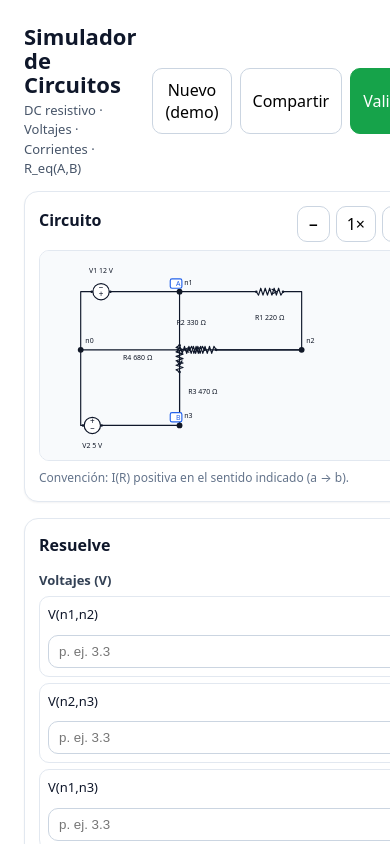
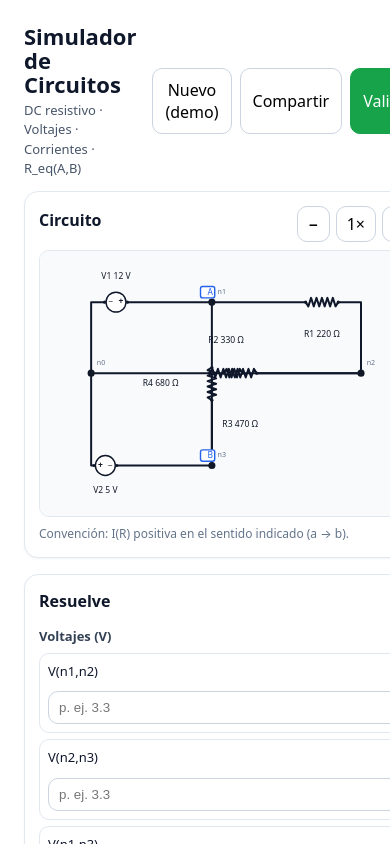
Before and after one commit to AngelPineiro-USC/circuits, a React (Vite) app: page / in a window 390 px wide. Shown: the top 844 px of the page. Built offline with nearby package versions, Linux system fonts and the light colour scheme; no server answers.

Commit message:
Render: responsive viewBox, non-scaling strokes, cleaner symbols

```diff
--- a/src/core/render/svg.ts
+++ b/src/core/render/svg.ts
@@ -38,11 +38,11 @@ export function defaultLayout(circuit: Circuit): NodePos {
 
 function polyline(points: Point[], stroke = "#0f172a", width = 2): string {
   const pts = points.map((p) => `${p.x},${p.y}`).join(" ");
-  return `<polyline points="${pts}" fill="none" stroke="${stroke}" stroke-width="${width}" stroke-linecap="round" stroke-linejoin="round" />`;
+  return `<polyline points="${pts}" fill="none" stroke="${stroke}" stroke-width="${width}" stroke-linecap="round" stroke-linejoin="round" vector-effect="non-scaling-stroke" />`;
 }
 
 function circle(p: Point, r = 6, fill = "#111827"): string {
-  return `<circle cx="${p.x}" cy="${p.y}" r="${r}" fill="${fill}" />`;
+  return `<circle cx="${p.x}" cy="${p.y}" r="${r}" fill="${fill}" vector-effect="non-scaling-stroke" />`;
 }
 
 function escapeXml(s: string): string {
@@ -56,11 +56,11 @@ function escapeXml(s: string): string {
 function text(p: Point, t: string, dy = -10): string {
   const x = p.x + 8;
   const y = p.y + dy;
-  return `<text x="${x}" y="${y}" font-family="ui-sans-serif, system-ui" font-size="12" fill="#111827">${escapeXml(t)}</text>`;
+  return `<text class="nodeLbl" x="${x}" y="${y}">${escapeXml(t)}</text>`;
 }
 
 function elementLabel(p: Point, t: string): string {
-  return `<text x="${p.x}" y="${p.y}" font-family="ui-sans-serif, system-ui" font-size="12" fill="#111827" text-anchor="middle" dominant-baseline="middle">${escapeXml(t)}</text>`;
+  return `<text class="lbl" x="${p.x}" y="${p.y}" text-anchor="middle" dominant-baseline="middle">${escapeXml(t)}</text>`;
 }
 
 function hashStr(s: string): number {
@@ -247,10 +247,20 @@ function arrow(center: Point, dir: Point, size = 9): string {
   return `<path d="M ${pA.x} ${pA.y} L ${p2.x} ${p2.y} L ${pB.x} ${pB.y}" fill="none" stroke="#0f172a" stroke-width="2" stroke-linecap="round" stroke-linejoin="round" />`;
 }
 
-export function renderCircuitSvg(circuit: Circuit, opts: RenderOptions = {}): string {
-  const width = opts.width ?? 640;
-  const height = opts.height ?? 360;
+function computeViewBox(pos: NodePos, padding = 72): { x: number; y: number; w: number; h: number } {
+  const pts = Object.values(pos);
+  const xs = pts.map((p) => p.x);
+  const ys = pts.map((p) => p.y);
+  const minX = Math.min(...xs) - padding;
+  const maxX = Math.max(...xs) + padding;
+  const minY = Math.min(...ys) - padding;
+  const maxY = Math.max(...ys) + padding;
+  return { x: minX, y: minY, w: maxX - minX, h: maxY - minY };
+}
+
+export function renderCircuitSvg(circuit: Circuit, _opts: RenderOptions = {}): string {
   const pos = defaultLayout(circuit);
+  const vb = computeViewBox(pos, 72);
 
   let body = "";
 
@@ -326,7 +336,7 @@ export function renderCircuitSvg(circuit: Circuit, opts: RenderOptions = {}): st
   }
 
   const placed = placeLabels(labels, {
-    viewport: { x: 0, y: 0, w: width, h: height },
+    viewport: { x: vb.x, y: vb.y, w: vb.w, h: vb.h },
     obstacles,
     refinePasses: 3,
     nearDistPx: 12,
@@ -360,10 +370,7 @@ export function renderCircuitSvg(circuit: Circuit, opts: RenderOptions = {}): st
 
       body += resistorZigZag(c.p, c.dir, symLen, 6, 6);
 
-      // Current direction arrow (convention: a → b) near the symbol.
-      body += arrow(c.p, c.dir);
-
-      // Label offset (deterministic) to reduce collisions when multiple elements meet near a node.
+      // Label (placed to avoid overlaps)
       const pl = placedById.get(r.id);
       if (pl) body += elementLabel({ x: pl.x, y: pl.y }, pl.text);
 
@@ -385,9 +392,15 @@ export function renderCircuitSvg(circuit: Circuit, opts: RenderOptions = {}): st
       body += `<circle cx="${c.p.x}" cy="${c.p.y}" r="14" fill="#fff" stroke="#0f172a" stroke-width="2" />`;
 
       // Polarity inside the symbol (a is +, b is -).
-      const n = normalize({ x: -c.dir.y, y: c.dir.x });
-      body += `<text x="${c.p.x - n.x * 6}" y="${c.p.y - n.y * 6}" font-size="14" fill="#0f172a" text-anchor="middle" dominant-baseline="middle">+</text>`;
-      body += `<text x="${c.p.x + n.x * 6}" y="${c.p.y + n.y * 6}" font-size="14" fill="#0f172a" text-anchor="middle" dominant-baseline="middle">−</text>`;
+      // Place +/− along the element direction for readability.
+      const u = normalize(c.dir);
+      const pPlus = { x: c.p.x - u.x * 7, y: c.p.y - u.y * 7 };
+      const pMinus = { x: c.p.x + u.x * 7, y: c.p.y + u.y * 7 };
+      // Knockout backing so symbols are readable over strokes.
+      body += `<circle cx="${pPlus.x}" cy="${pPlus.y}" r="5" fill="#fff" />`;
+      body += `<circle cx="${pMinus.x}" cy="${pMinus.y}" r="5" fill="#fff" />`;
+      body += `<text class="lbl" x="${pPlus.x}" y="${pPlus.y}" font-size="13" font-weight="700" fill="#1d4ed8" text-anchor="middle" dominant-baseline="middle">+</text>`;
+      body += `<text class="lbl" x="${pMinus.x}" y="${pMinus.y}" font-size="13" font-weight="700" fill="#1d4ed8" text-anchor="middle" dominant-baseline="middle">−</text>`;
 
       const pl = placedById.get(v.id);
       if (pl) body += elementLabel({ x: pl.x, y: pl.y }, pl.text);
@@ -435,9 +448,16 @@ export function renderCircuitSvg(circuit: Circuit, opts: RenderOptions = {}): st
     body += `<text x="${pB.x - 6}" y="${pB.y - 10}" font-size="12" fill="#2563eb">B</text>`;
   }
 
+  const style = `
+<style>
+  .lbl { font-family: ui-sans-serif, system-ui; font-size: 12px; fill: #111827; }
+  .nodeLbl { font-family: ui-sans-serif, system-ui; font-size: 10px; fill: #64748b; }
+</style>`;
+
   return `\
-<svg viewBox="0 0 ${width} ${height}" xmlns="http://www.w3.org/2000/svg" preserveAspectRatio="xMinYMin meet">\
-  <rect x="0" y="0" width="${width}" height="${height}" fill="#f8fafc" />\
+<svg viewBox="${vb.x} ${vb.y} ${vb.w} ${vb.h}" xmlns="http://www.w3.org/2000/svg" preserveAspectRatio="xMidYMid meet">\
+  ${style}\
+  <rect x="${vb.x}" y="${vb.y}" width="${vb.w}" height="${vb.h}" fill="#f8fafc" />\
   ${body}\
 </svg>`;
 }
```
